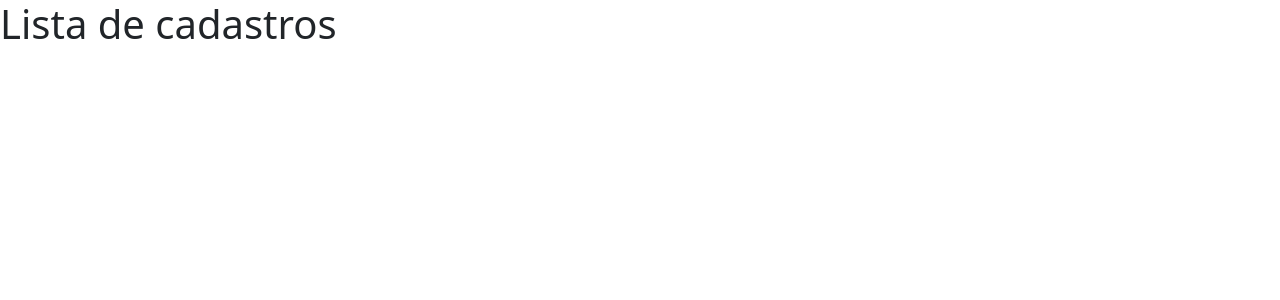
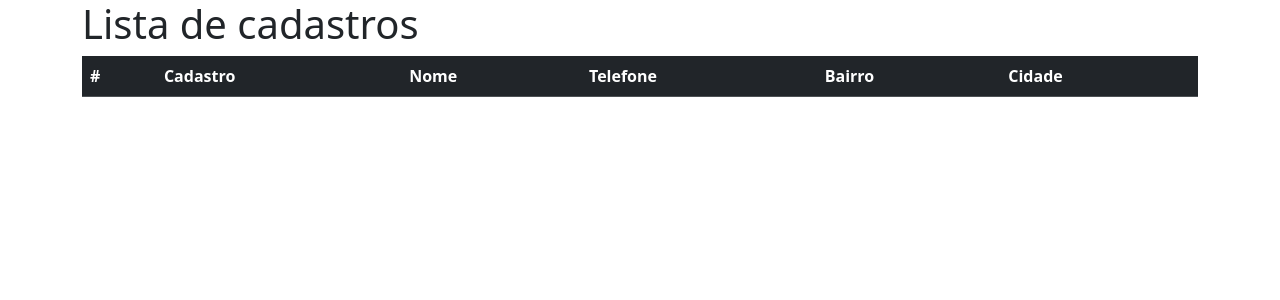
Before and after one commit to WaldembergDev/portal-cadastros, a Django app: page /registros/listar_cadastros/ in a window 1280 px wide. Shown: the top 300 px of the page. Run offline with Django 5.2, Linux system fonts and the light colour scheme; the visitor is signed in with stand-in values (Sample User, id 1); data that the repository does not hold is empty.

Commit message:
feat: desenvolvendo a tela de listar cadastros

```diff
--- a/registros/templates/listar_cadastros.html
+++ b/registros/templates/listar_cadastros.html
@@ -1,10 +1,29 @@
 {% extends 'base.html' %}
 {% block title %}Listar Cadastros{% endblock %}
 {% block content %}
-    <div>
-        <h1>Lista de cadastros</h1>
-        {% for cadastro in cadastros %}
-            <p>{{cadastro}}</p>
-        {% endfor %}
-    </div>
+<div class="container">
+  <h1>Lista de cadastros</h1>
+  <table class="table table-dark table-hover">
+    <thead>
+      <tr>
+        <th scope="col">#</th>
+        <th scope="col">Cadastro</th>
+        <th scope="col">Nome</th>
+        <th scope="col">Telefone</th>
+        <th scope="col">Bairro</th>
+        <th scope="col">Cidade</th>
+      </tr>
+    </thead>
+    {% for cadastro in cadastros %}
+    <tbody>
+        <th scope="col">{{ forloop.counter }}</th>
+        <th scope="col">{{ cadastro.data_cadastro }}</th>
+        <th scope="col">{{ cadastro.nome_completo }}</th>
+        <th scope="col">{{ cadastro.telefone }}</th>
+        <th scope="col">{{ cadastro.endereco.bairro }}</th>
+        <th scope="col">{{ cadastro.endereco.cidade}}</th>
+    </tbody>
+    {% endfor %}
+  </table>
+</div>
 {% endblock %}
```
